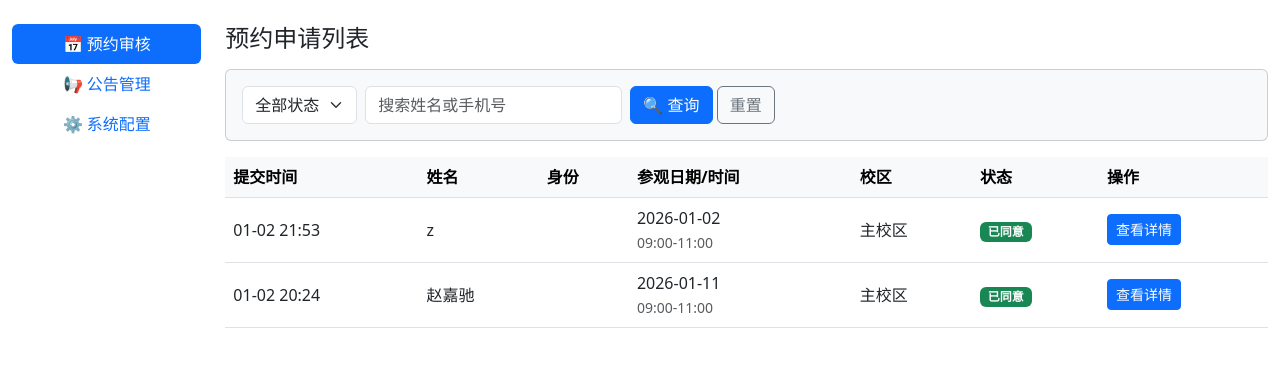
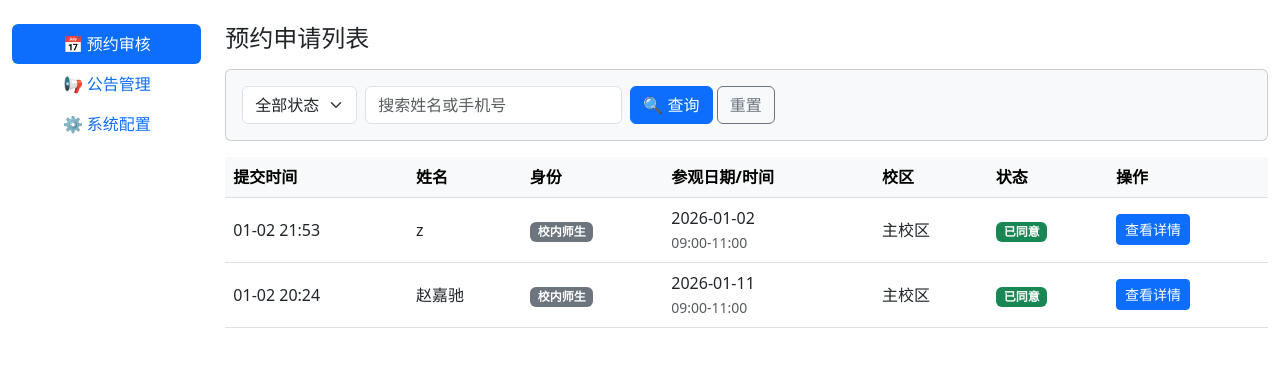
Before and after one commit to ty09monster/ReservationSystem, a Flask app: page /admin/dashboard in a window 1280 px wide. Shown: the part 56-423 px from the top of the page. Run offline with Flask 3, Linux system fonts and the light colour scheme; a user stored in the database is signed in; some libraries are stand-ins or nearby versions.

Commit message:
修复了管理员页面看不到预约用户的身份认证问题

```diff
--- a/archive_system/templates/admin_dashboard.html
+++ b/archive_system/templates/admin_dashboard.html
@@ -114,7 +114,7 @@
                                     <td>
                                         {{ res.user.name }}
                                     </td>
-                                    <td><span class="badge bg-secondary">{{ res.user.identity }}</span></td>
+                                    <td><span class="badge bg-secondary">{{ res.identity }}</span></td>
                                     <td>
                                         {{ res.visit_date }}
                                         <br>
@@ -136,7 +136,7 @@
                                             data-time="{{ res.created_at.strftime('%Y-%m-%d %H:%M') }}"
                                             data-name="{{ res.user.name }}" data-phone="{{ res.user.phone }}"
                                             data-idtype="{{ res.user.id_type }}" data-idcard="{{ res.user.id_card }}"
-                                            data-identity="{{ res.user.identity }}"
+                                            data-identity="{{ res.identity }}"
                                             data-visitdate="{{ res.visit_date }} {{ res.visit_time }}"
                                             data-area="{{ res.area }}" data-reason="{{ res.reason }}"
                                             data-status="{{ res.status }}"
```
Also changed, not shown: archive_system/instance/archive.db.
